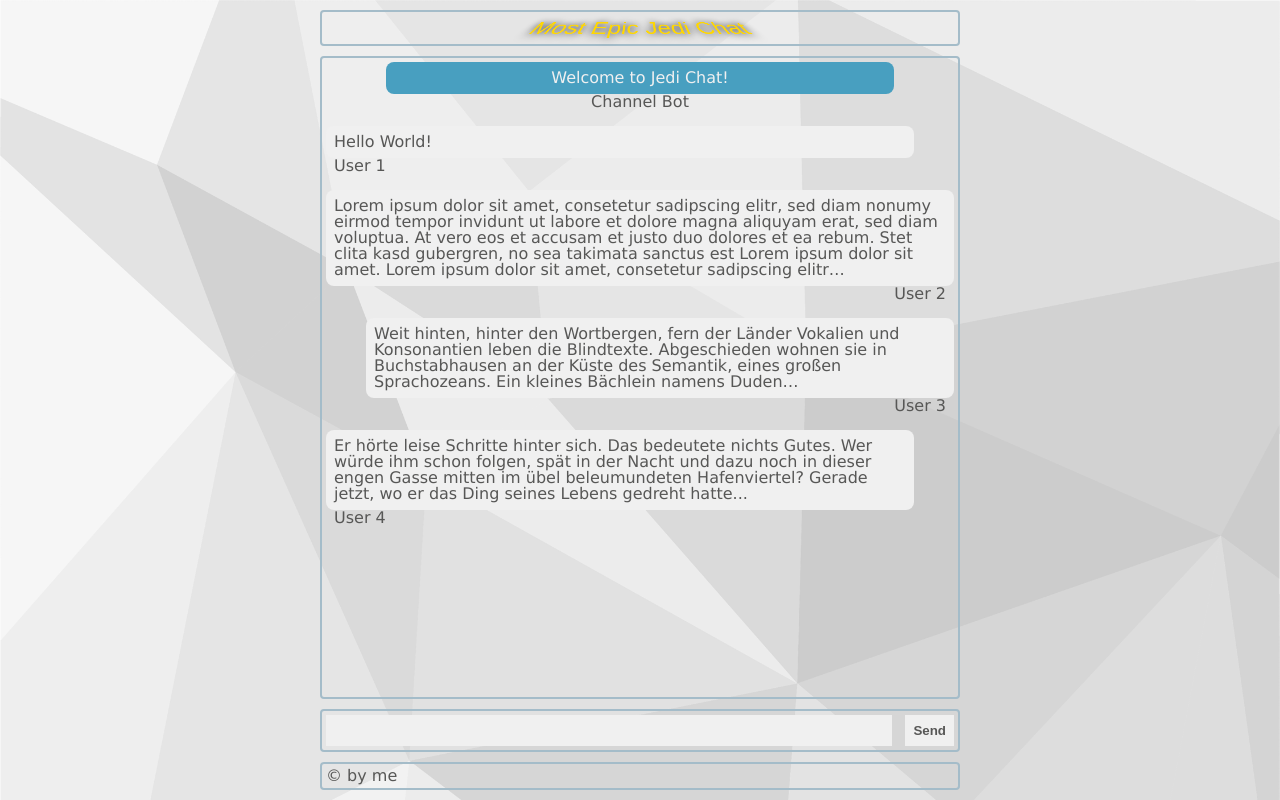
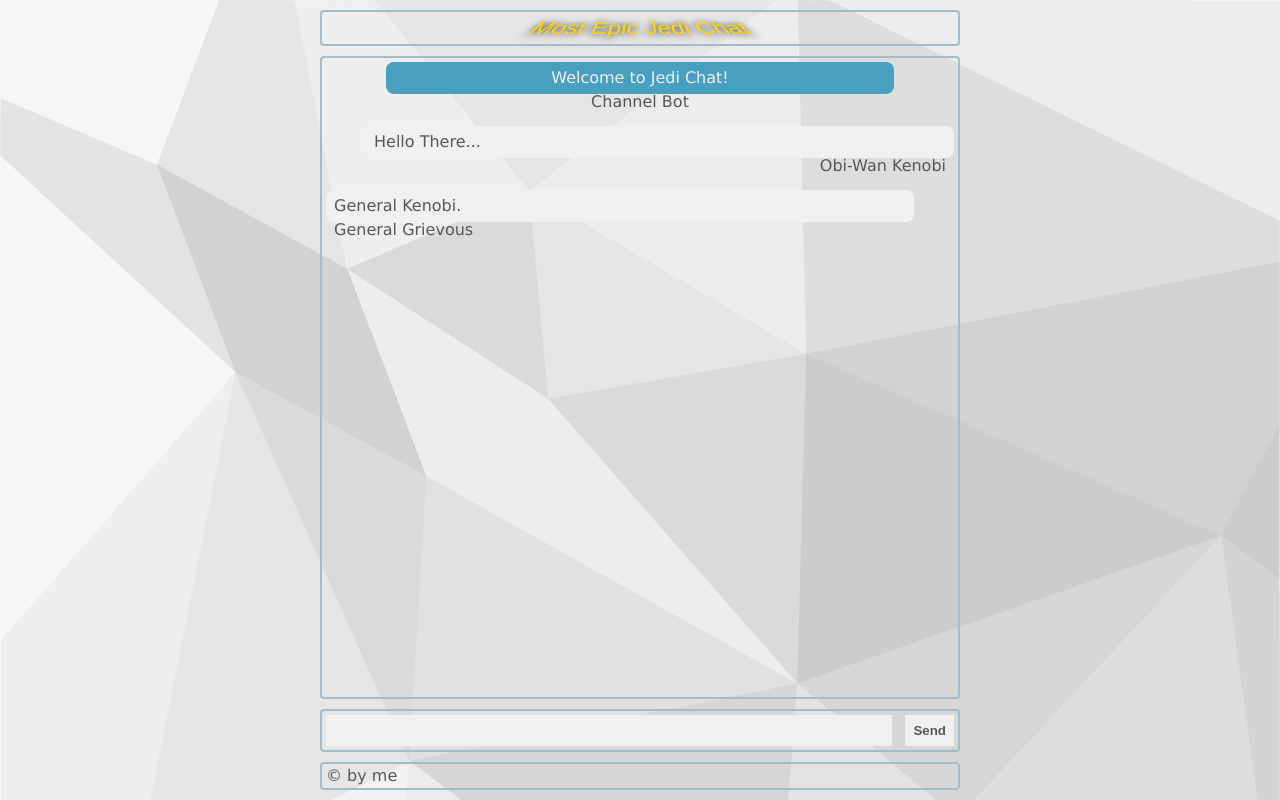
Before and after one commit to jages/angular_acadamy, an Angular app: page / in a window 1280 px wide. Built offline with nearby package versions, Linux system fonts and the light colour scheme.

Commit message:
some demo implementation for different databindings

```diff
--- a/src/app/app.component.html
+++ b/src/app/app.component.html
@@ -3,55 +3,27 @@
 </header>
 <main>
     <div class="chat-message-list">
-        <div class="chat-message center alert-info">
+
+        <div *ngFor="let message of messages" [ngClass]="['chat-message', message.position, 'alert-' + message.alert]">
             <div class="chat-message-content">
-                Welcome to Jedi Chat!
+              {{message.content}}
             </div>
+
             <div class="chat-message-user">
-                Channel Bot
+              <span *ngIf="message?.content?.toLocaleLowerCase() === 'i am the senate'; else user">
+                Emperor Palpatine
+              </span>
+
+              <ng-template #user>
+                {{message.user.name}}
+              </ng-template>
             </div>
         </div>
 
-        <div class="chat-message left">
-            <div class="chat-message-content">
-                Hello World!
-            </div>
-            <div class="chat-message-user">
-                User 1
-            </div>
-        </div>
-
-        <div class="chat-message">
-            <div class="chat-message-content">
-                Lorem ipsum dolor sit amet, consetetur sadipscing elitr, sed diam nonumy eirmod tempor invidunt ut labore et dolore magna aliquyam erat, sed diam voluptua. At vero eos et accusam et justo duo dolores et ea rebum. Stet clita kasd gubergren, no sea takimata
-                sanctus est Lorem ipsum dolor sit amet. Lorem ipsum dolor sit amet, consetetur sadipscing elitr&hellip;
-            </div>
-            <div class="chat-message-user">
-                User 2
-            </div>
-        </div>
-
-        <div class="chat-message right">
-            <div class="chat-message-content">
-                Weit hinten, hinter den Wortbergen, fern der Länder Vokalien und Konsonantien leben die Blindtexte. Abgeschieden wohnen sie in Buchstabhausen an der Küste des Semantik, eines großen Sprachozeans. Ein kleines Bächlein namens Duden&hellip;
-            </div>
-            <div class="chat-message-user">
-                User 3
-            </div>
-        </div>
-
-        <div class="chat-message left">
-            <div class="chat-message-content">
-                Er hörte leise Schritte hinter sich. Das bedeutete nichts Gutes. Wer würde ihm schon folgen, spät in der Nacht und dazu noch in dieser engen Gasse mitten im übel beleumundeten Hafenviertel? Gerade jetzt, wo er das Ding seines Lebens gedreht hatte...
-            </div>
-            <div class="chat-message-user">
-                User 4
-            </div>
-        </div>
     </div>
     <div class="chat-message-input">
-        <input type="text">
-        <button>Send</button>
+        <input [(ngModel)]="currentMessageText" type="text" (keyup.enter)="sendMessage()" (keyup.esc)="sendReplyAsGrievous()">
+        <button (click)="sendMessage()" (contextmenu)="rightClickDemoAsGrievous($event)">Send</button>
     </div>
 </main>
 <footer>
--- a/src/app/app.component.ts
+++ b/src/app/app.component.ts
@@ -1,10 +1,79 @@
-import { Component } from '@angular/core';
+import {Component, OnInit} from '@angular/core';
+import {User} from './model/user';
+import {ChatMessage} from './model/chat-message';
+
+const BOT: User = {
+  id: -1,
+  name: 'Channel Bot'
+};
+
+const OBI_WAN: User = {
+  id: 1337,
+  name: 'Obi-Wan Kenobi'
+};
+
+const GENERAL_GRIEVOUS: User = {
+  id: 1338,
+  name: 'General Grievous'
+};
 
 @Component({
   selector: 'jc-root',
   templateUrl: './app.component.html',
   styleUrls: ['./app.component.scss']
 })
-export class AppComponent {
+export class AppComponent implements OnInit {
+  private _currentId = 0;
+  public messages: ChatMessage[];
+  public currentMessageText: string;
 
+  ngOnInit(): void {
+    this.initMocks();
+  }
+
+  public sendMessage(): void {
+    if (this.currentMessageText) {
+      this.messages.push(this.messageFrom(this.currentMessageText));
+      this.currentMessageText = '';
+    }
+  }
+
+  public sendReplyAsGrievous(): void {
+    if (this.currentMessageText) {
+      this.messages.push(this.messageFrom(this.currentMessageText, GENERAL_GRIEVOUS, 'left'));
+      this.currentMessageText = '';
+    }
+  }
+
+  public rightClickDemoAsGrievous(event: MouseEvent): void {
+    // otherwise the context menu will show up
+    event.stopPropagation();
+    event.preventDefault();
+    this.sendReplyAsGrievous();
+  }
+
+  private getIncreasedId(): number {
+    return this._currentId++;
+  }
+
+  private messageFrom(text: string, user: User = OBI_WAN, position: 'default' | 'left' | 'right' | 'center' = 'right'): ChatMessage {
+    return {
+      id: this.getIncreasedId(),
+      user: user,
+      content: text,
+      position: position,
+      alert: 'default'
+    };
+  }
+
+  private initMocks(): void {
+    const welcomeMessage: ChatMessage = this.messageFrom('Welcome to Jedi Chat!', BOT, 'center');
+    welcomeMessage.alert = 'info';
+
+    this.messages = [
+      welcomeMessage,
+      this.messageFrom('Hello There...'),
+      this.messageFrom('General Kenobi.', GENERAL_GRIEVOUS, 'left')
+    ];
+  }
 }
--- a/src/app/app.module.ts
+++ b/src/app/app.module.ts
@@ -2,13 +2,15 @@
 import { NgModule } from '@angular/core';
 
 import { AppComponent } from './app.component';
+import {FormsModule} from '@angular/forms';
 
 @NgModule({
   declarations: [
     AppComponent
   ],
   imports: [
-    BrowserModule
+    BrowserModule,
+    FormsModule
   ],
   providers: [],
   bootstrap: [AppComponent]
--- /dev/null
+++ b/src/app/model/chat-message.ts
@@ -0,0 +1,9 @@
+import { User } from './user';
+
+export interface ChatMessage {
+    id: number;
+    content: string;
+    position: 'default' | 'left' | 'right' | 'center';
+    alert: 'default' | 'info' | 'warn';
+    user: User;
+}
--- /dev/null
+++ b/src/app/model/user.ts
@@ -0,0 +1,4 @@
+export interface User {
+    id: number;
+    name: string;
+}
```
